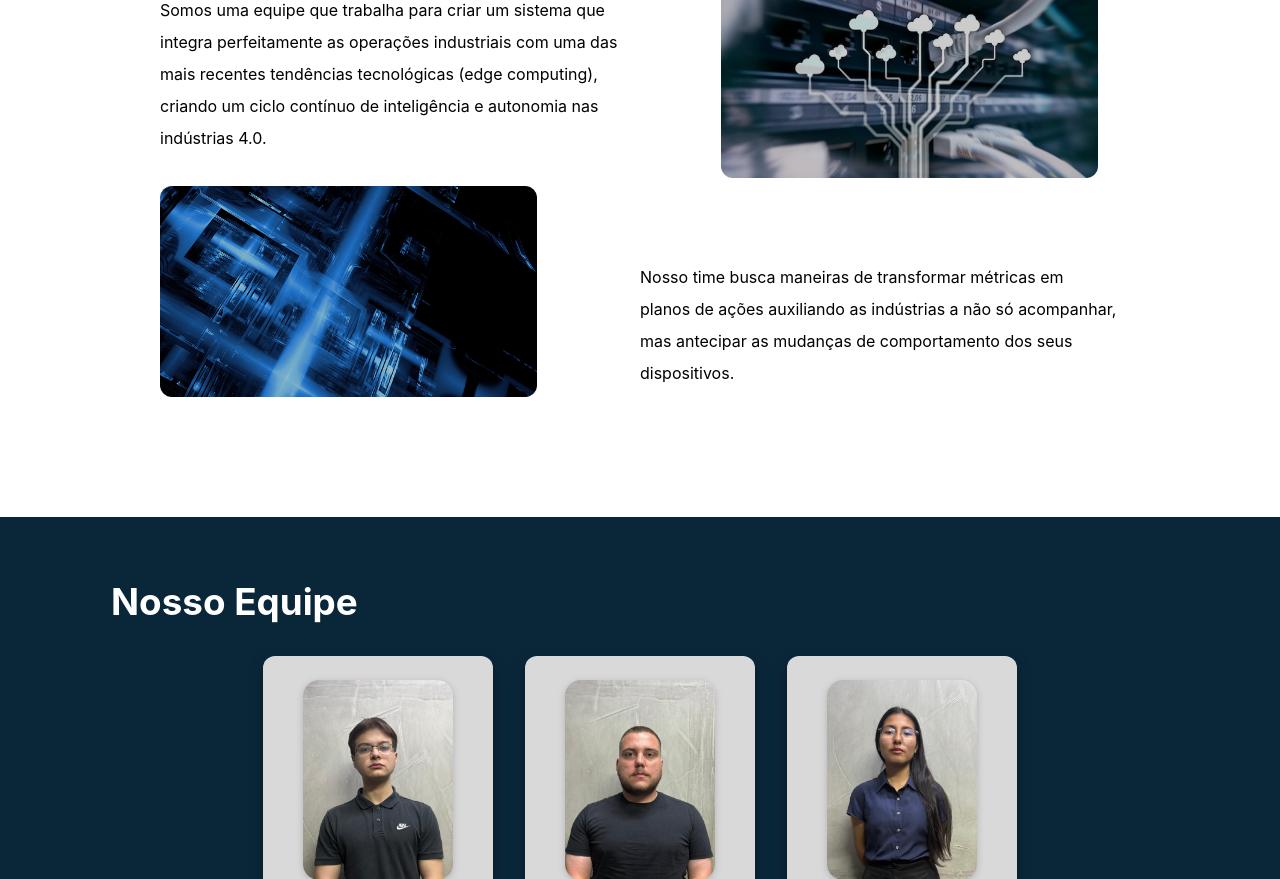
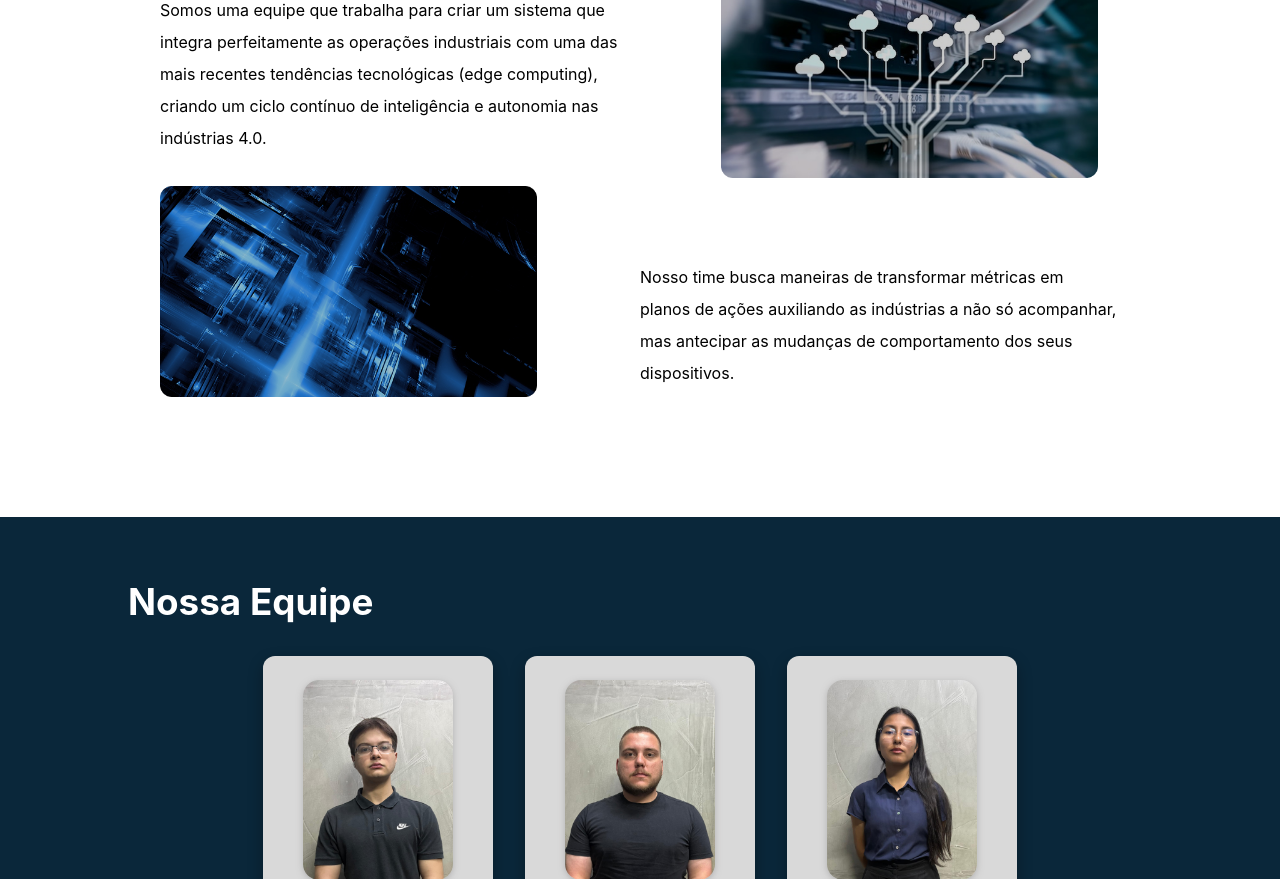
Before and after one commit to HardVision/site, a website: page public/sobreNos.html in a window 1280 px wide. Shown: the part 221-1100 px from the top of the page. Drawn offline with Linux system fonts and the light colour scheme.

Commit message:
Atualizando ortografia

```diff
--- a/public/css/sobre.css
+++ b/public/css/sobre.css
@@ -224,13 +224,14 @@ margin-top: 20px;
 
 /* Título da seção */
 .container-equipe .titulo {
-  text-align: center;
+ /* text-align: center;*/
+ margin-left: 7rem;
   margin-bottom: 2rem;
 
 }
 
 .container-equipe .titulo h2 {
-  width: 35%;
+  width: 100%;
   font-size: 2.3rem;
   font-weight: 680;
   margin-top: 30px;
@@ -575,6 +576,7 @@ margin-top: 20px;
 } */
 
 /*segunda parte "sobre nós"*/
+
 @media (max-width: 768px) {
   #container-pai {
     flex-direction: column;
@@ -624,6 +626,7 @@ margin-top: 20px;
     flex-direction: column;
     align-items: center;
   }
+
 
   .container-equipe .titulo h2 {
     font-size: 1.6rem;
--- a/public/sobreNos.html
+++ b/public/sobreNos.html
@@ -65,7 +65,7 @@
   </div>
   <section class="container-equipe">
     <header class="titulo">
-      <h2>Nosso Equipe</h2>
+      <h2>Nossa Equipe</h2>
     </header>
 
 
```
